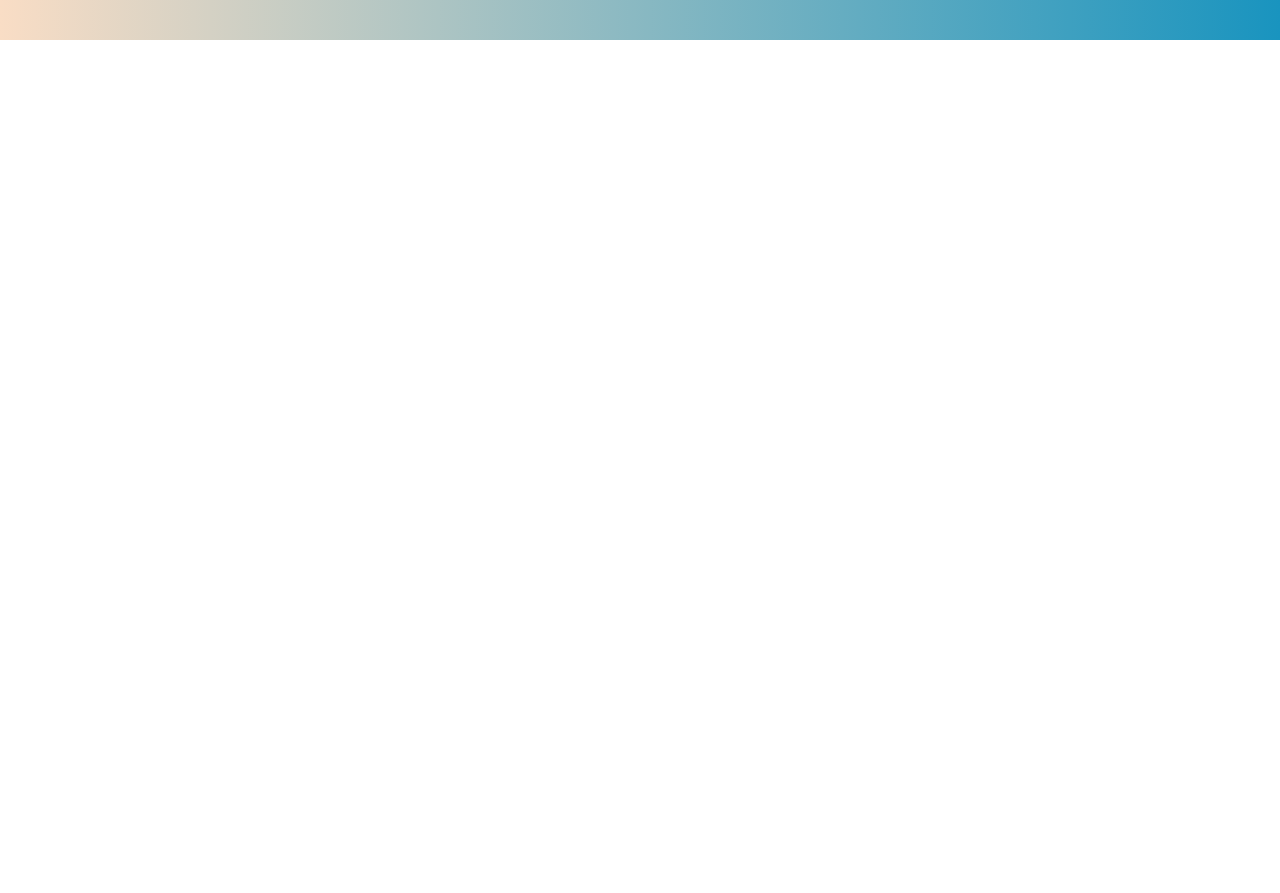
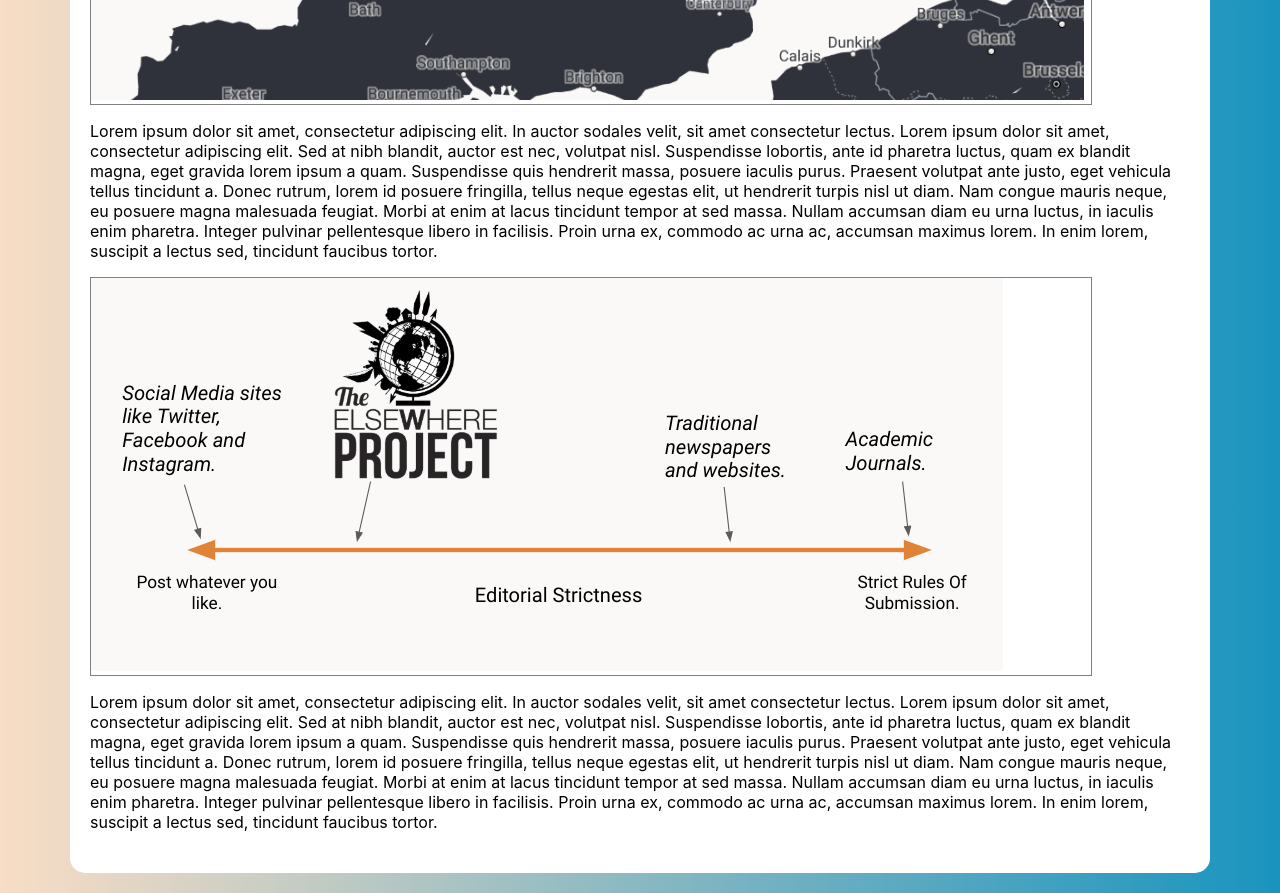
Before and after one commit to joshuaAllday/elsewhereproject-version-3, a React (Create React App) app: page /about in a window 1280 px wide. Shown: the part 760-1653 px from the top of the page. Before the commit the page ends 800 px from the top, so only its background shows below. Built offline with nearby package versions, Linux system fonts and the light colour scheme; no server answers.

Commit message:
starting adding cards to home page and started on the about page

```diff
--- a/src/components/article-card/article-card.component.jsx
+++ b/src/components/article-card/article-card.component.jsx
@@ -1,19 +1,22 @@
 import React from 'react';
+import { withRouter } from 'react-router-dom';
 
 import './article-card.styles.css';
 
-const ArticleCard = ({articletitle, tag, firstname, lastname}) => (
-    <div className='card-container'>
+const ArticleCard = ({articletitle, tag, firstname, lastname, history}) => (
+    <div className='card-container' onClick = {() => history.push('/about')} >
+            <div className='data-container'>
                 <h5 className='article-title'>
                     {articletitle}
                 </h5>
-        <p>
+                <p className='tag'>
                 - {tag}
                 </p>
                 <p className='article-author'>
                     {firstname} {lastname}
                 </p>
             </div>
+    </div>
 );
 
-export default ArticleCard;
+export default withRouter(ArticleCard);
--- a/src/components/article-card/article-card.styles.css
+++ b/src/components/article-card/article-card.styles.css
@@ -1,4 +1,17 @@
 .card-container{
     background-color: white;
-    width: 100px;
+    box-shadow: 0 4px 8px 0 rgba(0, 0, 0, 0.2), 0 6px 20px 0 rgba(0, 0, 0, 0.19);
+    margin: 20px 10px;
+	border-radius: 10px;
+    padding: 5px;
 }
+
+.link-container{
+    color: black;
+    text-decoration: none;
+}
+
+.data-container{
+    border: 1px solid grey;
+    border-radius: 10px;
+}
--- a/src/components/page-card/page-card.styles.css
+++ b/src/components/page-card/page-card.styles.css
@@ -1,6 +1,9 @@
 .page-container{
     background-color: white;
     border-radius: 15px;
-    width: 800px;
+    max-width: 1100px;
     margin: 20px auto;
+    padding: 25px 20px;
+    text-align: left;
+    justify-content: center;
 }
--- /dev/null
+++ b/src/components/scrollable-container/scrollable-container.component.jsx
@@ -0,0 +1,14 @@
+import React from 'react';
+
+const ScrollableContainer = ({ children }) => (
+    <div style={{
+            overflowY: 'scroll',
+            height: '30vh',
+            border: '1px solid black'
+        }}
+    >
+        { children }
+    </div>
+);
+
+export default ScrollableContainer;
--- a/src/pages/about-page/about-page.component.jsx
+++ b/src/pages/about-page/about-page.component.jsx
@@ -3,6 +3,8 @@ import React from 'react';
 import PageCard from '../../components/page-card/page-card.component';
 
 import './about-page.styles.css';
+import aboutpictureone from '../../assets/About1.png';
+import aboutpicturetwo from '../../assets/About2.png';
 
 const AboutPage = () => (
     <div className='about-page-container'>
@@ -21,6 +23,39 @@ const AboutPage = () => (
                 pellentesque libero in facilisis. Proin urna ex, commodo ac urna ac, accumsan maximus
                 lorem. In enim lorem, suscipit a lectus sed, tincidunt faucibus tortor.
             </p>
+            <div className='image-container'>
+                <img src={aboutpictureone} className='about-page-images' alt='about-page-images' />
+            </div>
+            <p>
+                Lorem ipsum dolor sit amet, consectetur adipiscing elit. In auctor sodales velit,
+                sit amet consectetur lectus. Lorem ipsum dolor sit amet, consectetur adipiscing elit.
+                Sed at nibh blandit, auctor est nec, volutpat nisl. Suspendisse lobortis, ante id
+                pharetra luctus, quam ex blandit magna, eget gravida lorem ipsum a quam. Suspendisse
+                quis hendrerit massa, posuere iaculis purus. Praesent volutpat ante justo, eget vehicula
+                tellus tincidunt a. Donec rutrum, lorem id posuere fringilla, tellus neque egestas elit,
+                ut hendrerit turpis nisl ut diam. Nam congue mauris neque, eu posuere magna malesuada
+                feugiat. Morbi at enim at lacus tincidunt tempor at sed massa.
+                Nullam accumsan diam eu urna luctus, in iaculis enim pharetra. Integer pulvinar
+                pellentesque libero in facilisis. Proin urna ex, commodo ac urna ac, accumsan maximus
+                lorem. In enim lorem, suscipit a lectus sed, tincidunt faucibus tortor.
+            </p>
+            <div className='image-container'>
+                <img src={aboutpicturetwo} className='about-page-images' alt='about-page-images' />
+            </div>
+            <p>
+                Lorem ipsum dolor sit amet, consectetur adipiscing elit. In auctor sodales velit,
+                sit amet consectetur lectus. Lorem ipsum dolor sit amet, consectetur adipiscing elit.
+                Sed at nibh blandit, auctor est nec, volutpat nisl. Suspendisse lobortis, ante id
+                pharetra luctus, quam ex blandit magna, eget gravida lorem ipsum a quam. Suspendisse
+                quis hendrerit massa, posuere iaculis purus. Praesent volutpat ante justo, eget vehicula
+                tellus tincidunt a. Donec rutrum, lorem id posuere fringilla, tellus neque egestas elit,
+                ut hendrerit turpis nisl ut diam. Nam congue mauris neque, eu posuere magna malesuada
+                feugiat. Morbi at enim at lacus tincidunt tempor at sed massa.
+                Nullam accumsan diam eu urna luctus, in iaculis enim pharetra. Integer pulvinar
+                pellentesque libero in facilisis. Proin urna ex, commodo ac urna ac, accumsan maximus
+                lorem. In enim lorem, suscipit a lectus sed, tincidunt faucibus tortor.
+            </p>
+
         </PageCard>
     </div>
 );
--- a/src/pages/about-page/about-page.styles.css
+++ b/src/pages/about-page/about-page.styles.css
@@ -0,0 +1,14 @@
+.about-page-container{
+    padding: 0px 15px;
+}
+
+.image-container{
+    max-width: 1000px;
+    overflow: hidden;
+    border: 1px solid grey;
+}
+
+.about-page-images{
+    height: 100%;
+    object-fit: contain;
+}
--- a/src/pages/landing-page/landing-page.component.jsx
+++ b/src/pages/landing-page/landing-page.component.jsx
@@ -2,6 +2,7 @@ import React from 'react';
 
 import WelcomeLogo from '../../components/welcome-logo/welcome-logo.component';
 import ArticleCardListContainer from '../../components/article-cardlist/article-cardlist.container';
+import ScrollableContainer from '../../components/scrollable-container/scrollable-container.component';
 
 import './landing-page.styles.css';
 
@@ -17,7 +18,9 @@ const LandingPage = () => (
             <h3>
                 Article Card List
             </h3>
-            <ArticleCardListContainer />
+            <ScrollableContainer>
+                <ArticleCardListContainer />
+            </ScrollableContainer>
         </div>
     </div>
 );
```
Lines whose indentation alone changed are shown as unchanged.
